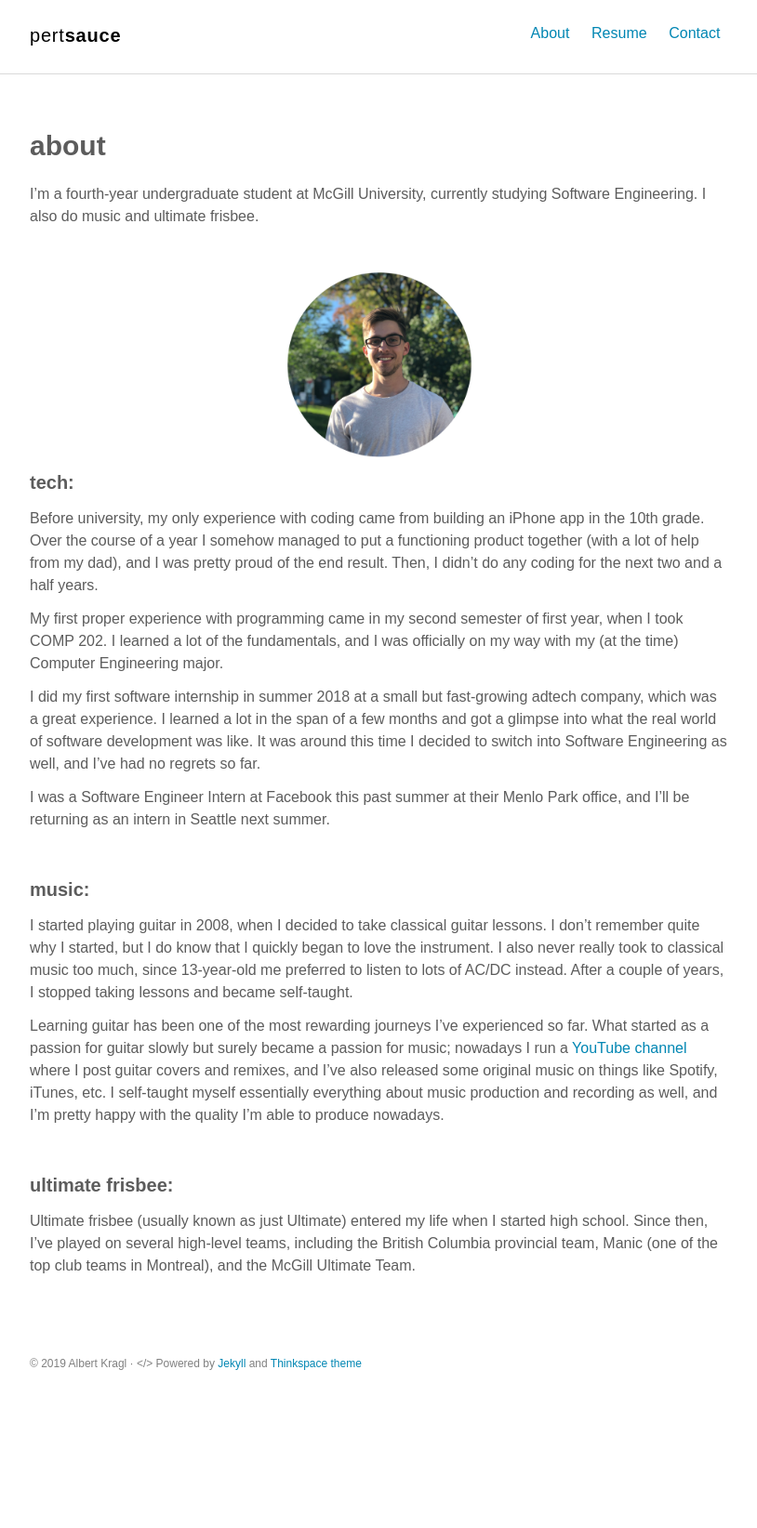
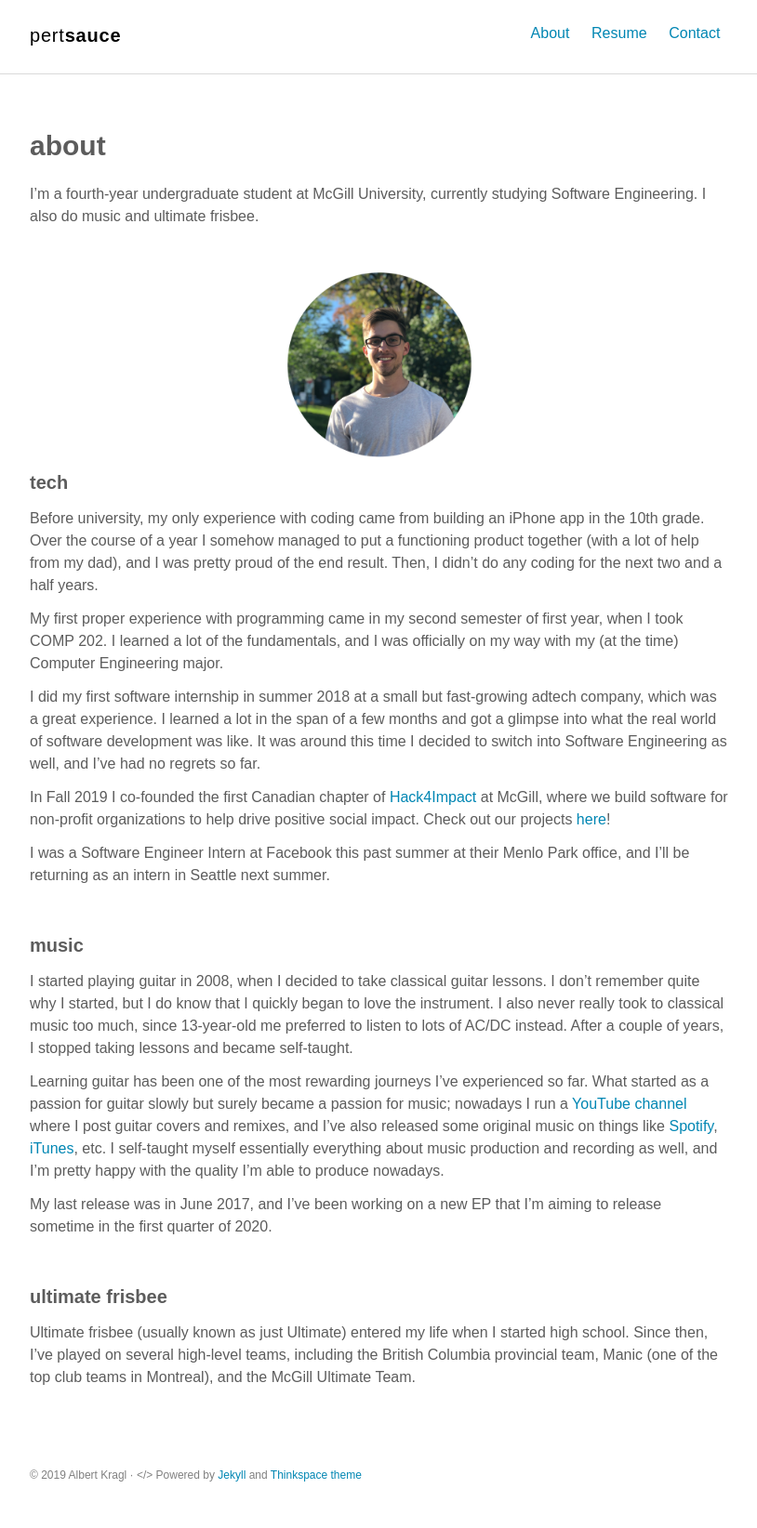
Before and after one commit to kraglalbert/kraglalbert.github.io, a Jekyll site: the page built from about.md, in a window 1280 px wide. Shown: the whole page at 93% size, without its empty margins (232-1046 px from the left). Built offline with Jekyll 4.4.1, drawn with Linux system fonts in a browser that asks for light colours; some web fonts are replaced; before the commit the page ends 1524 px from its top, so only the background shows below that.

Commit message:
Update About page and resume PDF

```diff
--- a/about.md
+++ b/about.md
@@ -8,11 +8,11 @@ I'm a fourth-year undergraduate student at McGill University, currently studying
 
 <br>
 
-<p align="right">
+<p align="center">
     <img src ="{{site.baseurl}}/assets/images/me-circle-1000x1000.png" style="display: block; margin-left: auto; margin-right: auto; width:25%;min-width: 200px;"/>
 </p>
 
-#### tech:
+#### tech
 
 Before university, my only experience with coding came from building an iPhone app in the 10th grade. Over the course of a year I somehow managed to put a functioning product together (with a lot of help from my dad), and I was pretty proud of the end result. Then, I didn't do any coding for the next two and a half years.
 
@@ -20,16 +20,22 @@ My first proper experience with programming came in my second semester of first
 
 I did my first software internship in summer 2018 at a small but fast-growing adtech company, which was a great experience. I learned a lot in the span of a few months and got a glimpse into what the real world of software development was like. It was around this time I decided to switch into Software Engineering as well, and I've had no regrets so far.
 
+In Fall 2019 I co-founded the first Canadian chapter of [Hack4Impact](https://hack4impact.org/) at McGill, where we build software for non-profit organizations to help drive positive social impact. Check out our projects [here](https://github.com/hack4impact-mcgill)!
+
 I was a Software Engineer Intern at Facebook this past summer at their Menlo Park office, and I'll be returning as an intern in Seattle next summer.
 
 <br>
-#### music:
+
+#### music
 
 I started playing guitar in 2008, when I decided to take classical guitar lessons. I don't remember quite why I started, but I do know that I quickly began to love the instrument. I also never really took to classical music too much, since 13-year-old me preferred to listen to lots of AC/DC instead. After a couple of years, I stopped taking lessons and became self-taught.
 
-Learning guitar has been one of the most rewarding journeys I've experienced so far. What started as a passion for guitar slowly but surely became a passion for music; nowadays I run a <a href="https://www.youtube.com/user/TheFenderrocker" target="_blank">YouTube channel</a> where I post guitar covers and remixes, and I've also released some original music on things like Spotify, iTunes, etc. I self-taught myself essentially everything about music production and recording as well, and I'm pretty happy with the quality I'm able to produce nowadays.
+Learning guitar has been one of the most rewarding journeys I've experienced so far. What started as a passion for guitar slowly but surely became a passion for music; nowadays I run a <a href="https://www.youtube.com/user/TheFenderrocker" target="_blank">YouTube channel</a> where I post guitar covers and remixes, and I've also released some original music on things like [Spotify](https://open.spotify.com/artist/5fQpjdNuF9iQSFsEt7noxH), [iTunes](https://itunes.apple.com/us/artist/albert-kragl/1147843944), etc. I self-taught myself essentially everything about music production and recording as well, and I'm pretty happy with the quality I'm able to produce nowadays.
+
+My last release was in June 2017, and I've been working on a new EP that I'm aiming to release sometime in the first quarter of 2020.
 
 <br>
-#### ultimate frisbee:
+
+#### ultimate frisbee
 
 Ultimate frisbee (usually known as just Ultimate) entered my life when I started high school. Since then, I've played on several high-level teams, including the British Columbia provincial team, Manic (one of the top club teams in Montreal), and the McGill Ultimate Team.
```
Also changed, not shown: 4 other files.
